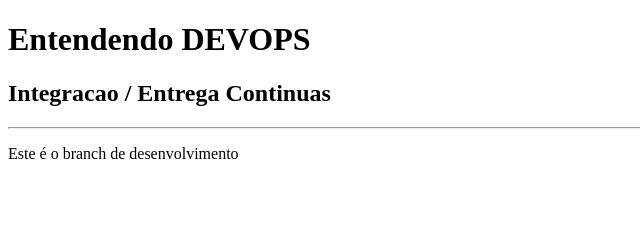
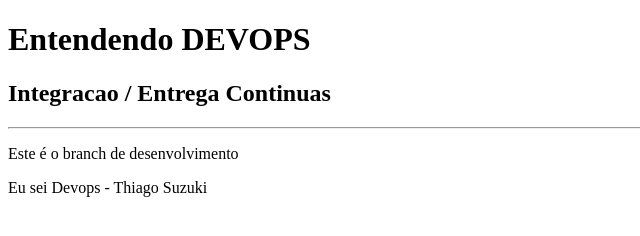
Before and after one commit to ClaudioNunes/EngsoftManha, a plain HTML site: page index.html in a window 1280 px wide. Shown: the whole page, without its empty margins (0-640 px from the left). Drawn offline with Linux system fonts and the light colour scheme.

Commit message:
Alterações do Suzuki

```diff
--- a/index.html
+++ b/index.html
@@ -11,5 +11,6 @@
     <h2>Integracao / Entrega Continuas</h2>
     <hr>
     <p>Este é o branch de desenvolvimento</p>
+    <p>Eu sei Devops - Thiago Suzuki</p>
 </body>
 </html>
```
